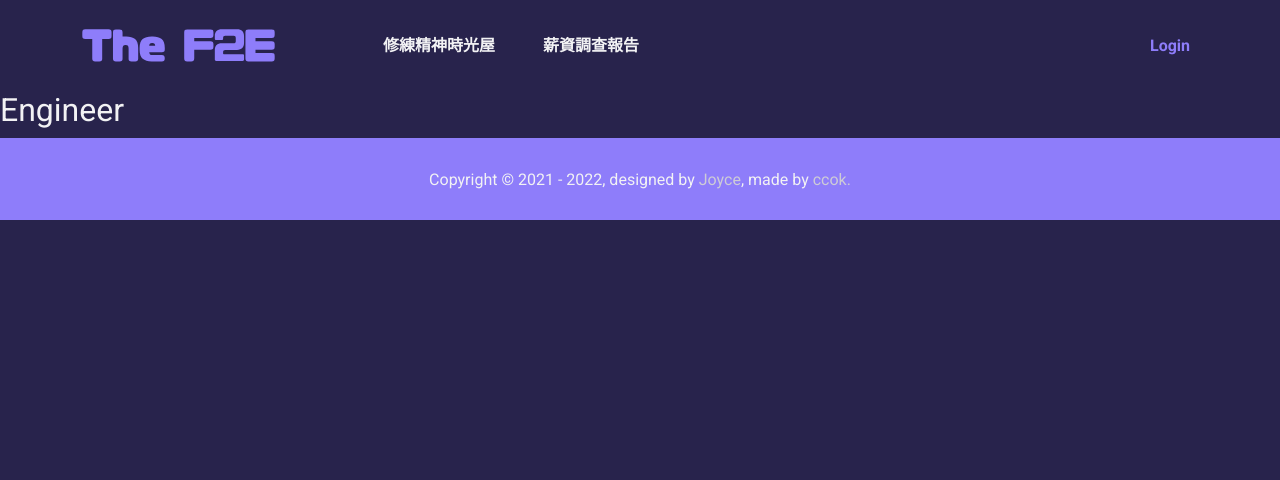
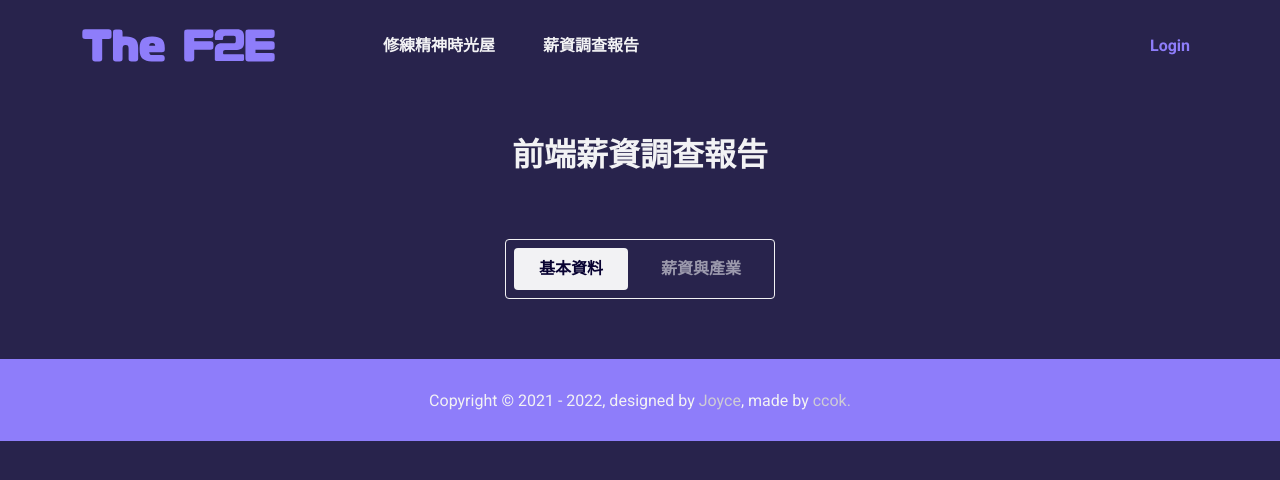
Before and after one commit to ccok12345678/f2e-salary, a Vue app: page /#/ in a window 1280 px wide. Shown: the top 480 px of the page. Built offline with nearby package versions, Linux system fonts and the light colour scheme.

Commit message:
added Header.vue

```diff
--- a/src/assets/scss/all.scss
+++ b/src/assets/scss/all.scss
@@ -9,7 +9,7 @@
 @import "~bootstrap/scss/root";
 @import "~bootstrap/scss/reboot";
 @import "~bootstrap/scss/type";
-// @import "~bootstrap/scss/images";
+@import "~bootstrap/scss/images";
 @import "~bootstrap/scss/containers";
 // @import "~bootstrap/scss/grid";
 // @import "~bootstrap/scss/tables";
--- /dev/null
+++ b/src/components/Header.vue
@@ -0,0 +1,63 @@
+<template lang="pug">
+head.conteiner.d-flex.flex-column.align-items-center
+
+  h2.fw-bold.pb-2 {{ Heading }}
+
+  .switch.mt-5.p-2.border.border-lighter.rounded
+
+    button.fw-bold.btn.py-2.px-4.me-2(
+      :class='{ "btn-switched": isBasic }'
+      @click='isBasic = true'
+    )
+      | 基本資料
+
+    button.fw-bold.btn.py-2.px-4(
+      :class='{ "btn-switched": !isBasic }'
+      @click='isBasic = false'
+    )
+      | 薪資與產業
+
+</template>
+
+<style lang="scss" scoped>
+h2 {
+  margin-top: 45px;
+}
+
+.switch {
+  margin-bottom: 60px;
+}
+
+.btn {
+  color: #9c9aad;
+}
+
+.btn:hover, .btn-switched {
+    background-color: #f2f2f4;
+    color: #080231;
+}
+</style>
+
+<script>
+import { ref } from 'vue';
+
+export default {
+  props: {
+    heading: {
+      type: String,
+      default() { return ''; },
+    },
+  },
+  setup(props) {
+    // console.log('header', props);
+    const Heading = ref(props.heading);
+
+    const isBasic = ref(true);
+
+    return {
+      Heading,
+      isBasic,
+    };
+  },
+};
+</script>
--- a/src/views/EngineerCharts.vue
+++ b/src/views/EngineerCharts.vue
@@ -1,3 +1,22 @@
 <template lang="pug">
-h2 Engineer
+Header(:heading='heading')
 </template>
+
+<script>
+import { ref } from 'vue';
+import Header from '../components/Header.vue';
+
+export default {
+  components: {
+    Header,
+  },
+
+  setup() {
+    const heading = ref('前端薪資調查報告');
+
+    return {
+      heading,
+    };
+  },
+};
+</script>
```
